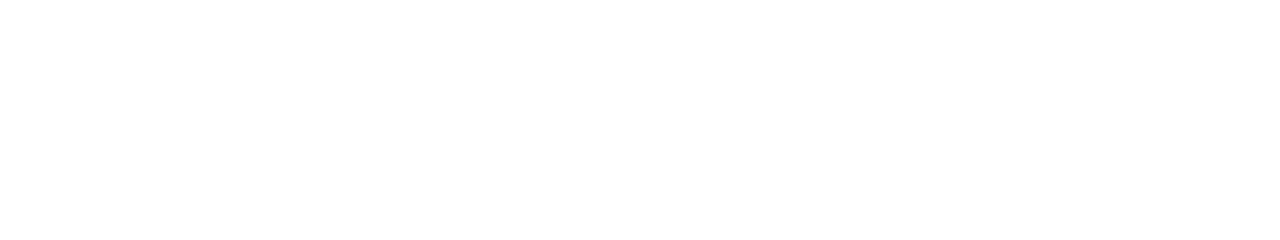
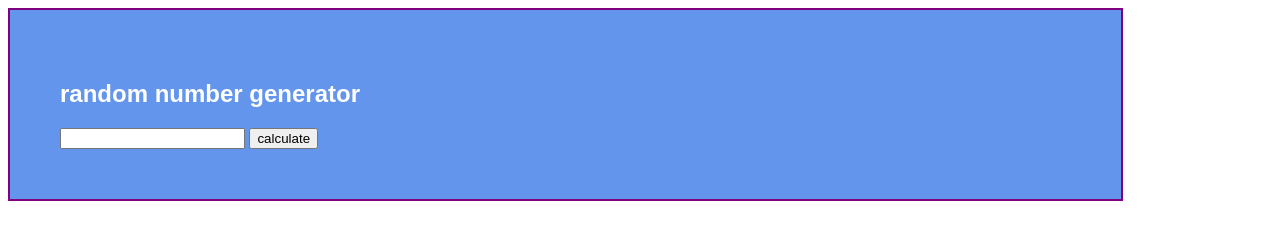
Before and after one commit to ssahmed8143/project, a plain HTML site: page index.html in a window 1280 px wide. Drawn offline with Linux system fonts and the light colour scheme.

Commit message:
second time lucky

```diff
--- a/bye.css
+++ b/bye.css
@@ -0,0 +1,10 @@
+.a {
+    width: 80%;
+    background-color: cornflowerblue;
+    border: 2px solid purple;   /* short hand to call multple aspects of a border*/
+    padding: 50px;
+    color: white;               /*color is for the font */
+    font-family: sans-serif;
+
+
+}
--- a/index.html
+++ b/index.html
@@ -1,12 +1,19 @@
 <!DOCTYPE html>
 <html>
 <head lang="en">
-<link href="bye.css">
+<link href="bye.css" rel="stylesheet">
     <meta charset="UTF-8">
     <title></title>
 </head>
 <body>
+<section class="a">
+    <h1>random number generator</h1>
+    <div id="main"><input type="text" name="random_number">     <!--input type="text".. means textbox -->
+    <button name="calculate">calculate</button> </div>
+</section>
+
+
+
 <script src="hello.js"></script>
-
 </body>
 </html>
```
